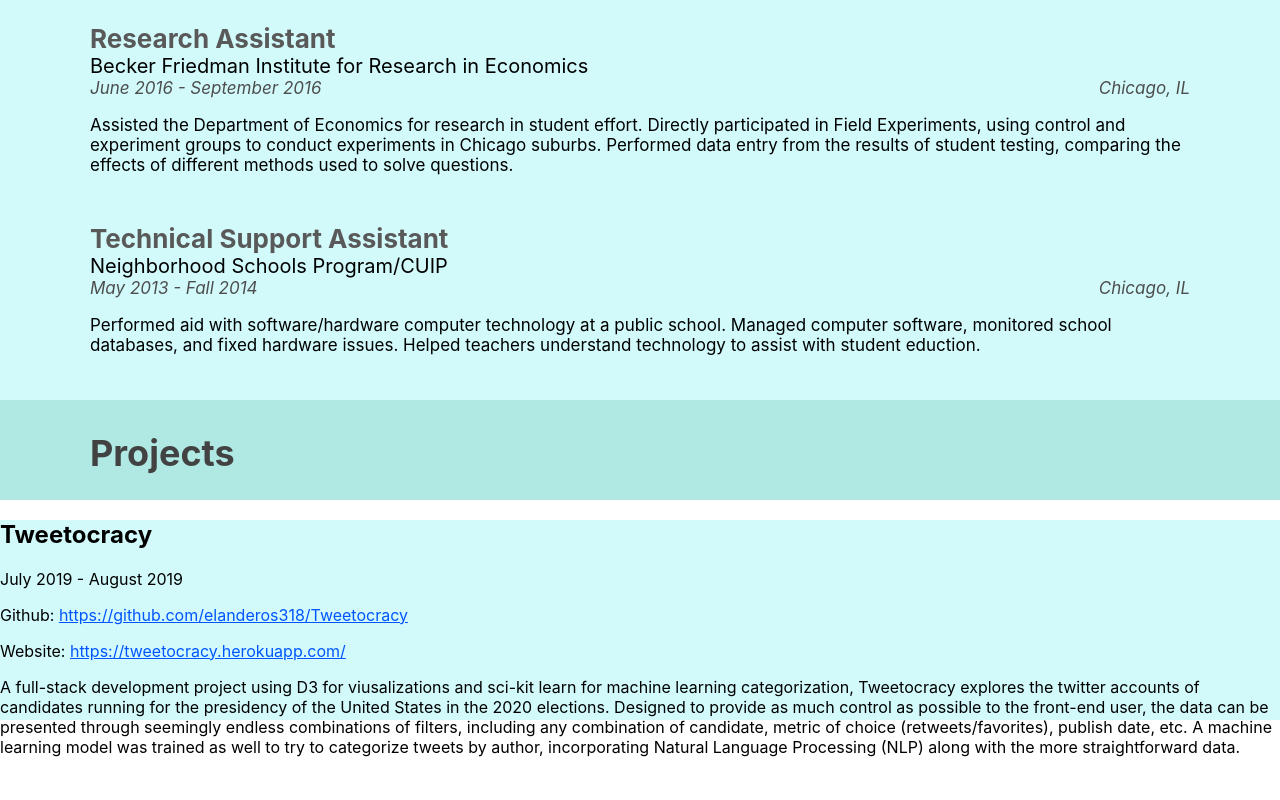
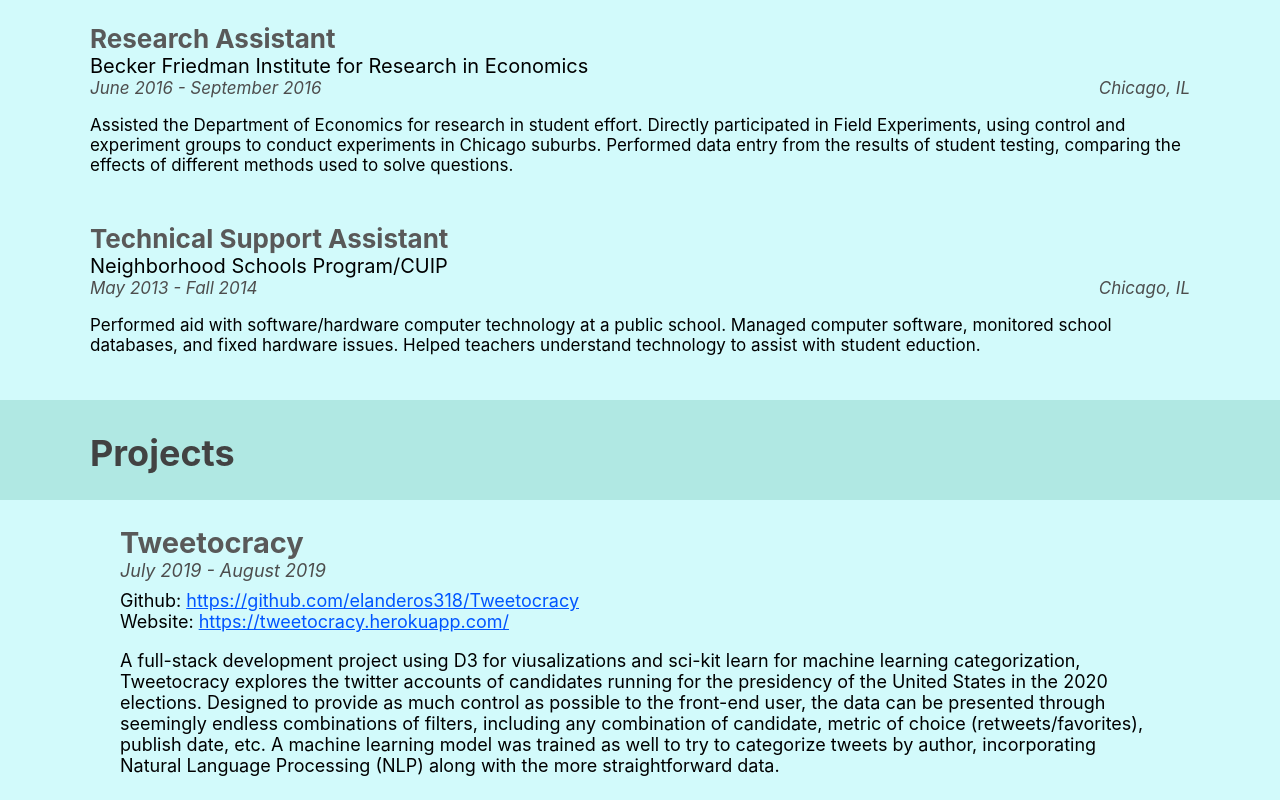
Before and after one commit to elanderos318/portfolio-website, a React (Create React App) app: page / in a window 1280 px wide. Shown: the part 920-1720 px from the top of the page. Before the commit the page ends 1677 px from the top, so only its background shows below. Built offline with nearby package versions, Linux system fonts and the light colour scheme.

Commit message:
Added css for full-width project section

```diff
--- a/src/App.css
+++ b/src/App.css
@@ -1211,6 +1211,67 @@
   color: hsl(100deg, 0%, 26%);
 }
 
+.project-container {
+  height: 300px;
+  width: 100%;
+  padding-top: 0px;
+  /* margin-top: -20px; */
+}
+
+.project-even {
+  background-color: #d2fafb;
+
+}
+
+.project-odd {
+  /* background-color: #d2fafb; */
+
+  background-color: hsl(150deg, 40%, 90%);
+}
+
+.project-content {
+  padding-left: 120px;
+  padding-top: 1px;
+  padding-right: 120px;
+}
+
+.project-title {
+  margin-bottom: 0px;
+  color: hsl(100deg, 0%, 35%);
+  font-size: 29px;
+}
+
+/* .job-company {
+  margin-top: 0px;
+  margin-bottom: 0px;
+  font-size: 23px;
+  font-weight: normal;
+} */
+
+
+
+.project-sub-header {
+  margin-top: 0px;
+  height: 20px;
+  font-style: italic;
+  color: hsl(100deg, 0%, 30%);
+  font-size: 18px;
+}
+
+.url-section {
+  font-size: 18px;
+  margin-top: 10px;
+}
+
+.url-line {
+  margin-top: 0px;
+  margin-bottom: 0px;
+}
+
+.project-description {
+  font-size: 18px;
+}
+
 .url-link {
   color: hsl(220deg, 100%, 50%);
 }
--- a/src/App.js
+++ b/src/App.js
@@ -136,9 +136,9 @@
     let containerClass;
 
     if ((i % 2) === 0) {
-      containerClass = "job-container job-even";
+      containerClass = "project-container project-even";
     } else {
-      containerClass = "job-container job-odd";
+      containerClass = "project-container project-odd";
     }
 
     let projectLine;
@@ -160,6 +160,8 @@
         <p className = "url-line">Github: <a className="url-link" href={project.github}>{project.github}</a></p>
       </div>
     }
+
+
     return (
       <div className={containerClass}>
         <div className = "project-content">
```
